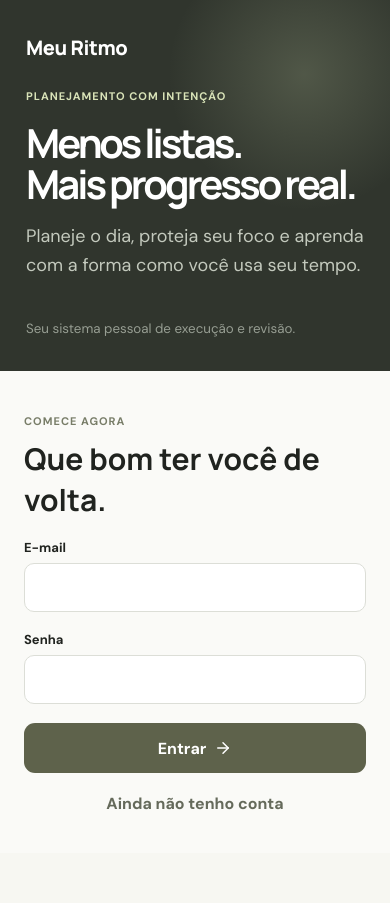
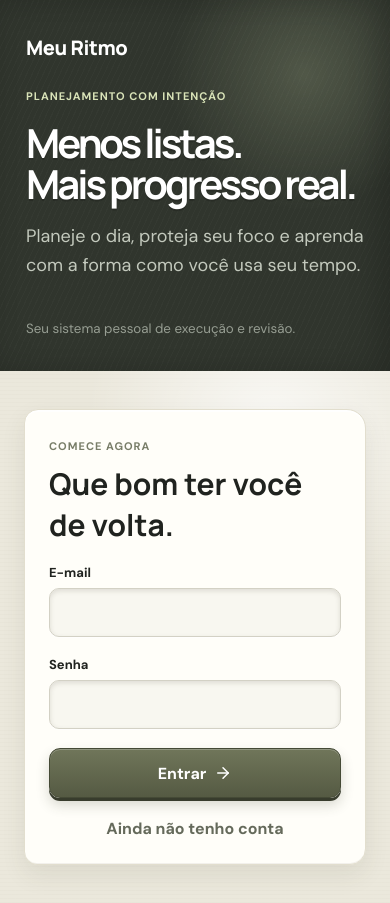
Before and after one commit to Bruno-BFS/App_Sistema_Planejamento, a React (Vite) app: page /login in a window 390 px wide. Before the commit the page ends 853 px from the top, so only its background shows below. Built offline with nearby package versions, Linux system fonts and the light colour scheme; no server answers.

Commit message:
Apply modern skeuomorphic visual system

```diff
--- a/src/index.css
+++ b/src/index.css
@@ -101,6 +101,46 @@ h1, h2, h3, .brand { font-family: 'Manrope', sans-serif; }
 .filter-group { display: flex; align-items: center; padding: 3px; border-radius: 10px; background: #f1f2ec; }.filter-group button { min-height: 34px; border: 0; border-radius: 8px; padding: 0 12px; background: transparent; color: var(--muted); font-size: 12px; font-weight: 700; }.filter-group button.active { background: white; color: var(--ink); box-shadow: 0 2px 8px rgba(40,44,35,.08); }
 .task-row.detailed { min-height: 92px; }.task-row.detailed .icon-button { flex: 0 0 auto; }
 
+/* Visual language: modern, subtle skeuomorphism. */
+:root {
+  --paper: #fffef9;
+  --paper-edge: #e2dece;
+  --desk: #ebe8dc;
+  --leather: #30362c;
+  --raised-shadow: 0 2px 1px rgba(255,255,255,.88) inset, 0 -1px 0 rgba(88,84,66,.08) inset, 0 10px 24px rgba(69,65,48,.09);
+  --pressed-shadow: 0 2px 5px rgba(62,60,46,.14) inset, 0 1px 0 rgba(255,255,255,.72);
+}
+body { background-color: var(--desk); background-image: radial-gradient(circle at 18% 12%, rgba(255,255,255,.68), transparent 30%), repeating-linear-gradient(0deg, rgba(86,80,58,.018) 0, rgba(86,80,58,.018) 1px, transparent 1px, transparent 4px); }
+.sidebar { background-color: var(--leather); background-image: radial-gradient(circle at 20% 0, rgba(255,255,255,.08), transparent 32%), repeating-linear-gradient(115deg, rgba(255,255,255,.018) 0, rgba(255,255,255,.018) 1px, transparent 1px, transparent 5px); border-right: 1px solid #1f241d; box-shadow: -8px 0 18px rgba(0,0,0,.16) inset, 7px 0 20px rgba(53,52,39,.13); }
+.brand-mark { background: linear-gradient(145deg, #e5edca, #c7d49d); border: 1px solid #afbd84; box-shadow: 0 2px 1px rgba(255,255,255,.68) inset, 0 4px 0 #87916b, 0 7px 14px rgba(0,0,0,.22); }
+.nav-item { border: 1px solid transparent; transition: transform .16s ease, background .16s ease; }
+.nav-item:not(.disabled):hover { color: white; background: rgba(255,255,255,.055); transform: translateX(2px); }
+.nav-item.active { background: linear-gradient(180deg, rgba(255,255,255,.14), rgba(255,255,255,.075)); border-color: rgba(255,255,255,.09); box-shadow: 0 1px 0 rgba(255,255,255,.09) inset, 0 3px 8px rgba(0,0,0,.16); }
+.main-content { background-image: linear-gradient(90deg, rgba(89,82,55,.018) 1px, transparent 1px), linear-gradient(rgba(89,82,55,.014) 1px, transparent 1px); background-size: 24px 24px; }
+.primary-button { background: linear-gradient(180deg, #70765a, #555a43); border: 1px solid #454a36; box-shadow: 0 1px 0 rgba(255,255,255,.24) inset, 0 3px 0 #383c2d, 0 7px 13px rgba(54,58,42,.2); transition: transform .12s ease, box-shadow .12s ease; }
+.primary-button:hover { background: linear-gradient(180deg, #656b50, #4c513b); }
+.primary-button:active { transform: translateY(2px); box-shadow: 0 1px 0 rgba(255,255,255,.15) inset, 0 1px 0 #383c2d, 0 3px 7px rgba(54,58,42,.18); }
+.secondary-button { background: linear-gradient(180deg, #f7f8f1, #e4e7d9); border: 1px solid #d4d8c8; box-shadow: 0 2px 0 white inset, 0 2px 0 #c4c9b7, 0 5px 10px rgba(57,61,45,.09); }
+.stat-card, .task-section, .task-form-card, .auth-form { background-color: var(--paper); border-color: var(--paper-edge); box-shadow: var(--raised-shadow); }
+.stat-card, .task-form-card { background-image: linear-gradient(135deg, rgba(255,255,255,.8), transparent 44%), repeating-linear-gradient(0deg, rgba(115,103,74,.018) 0, rgba(115,103,74,.018) 1px, transparent 1px, transparent 5px); border-radius: 12px 16px 14px 13px; }
+.task-section { position: relative; background-image: linear-gradient(90deg, transparent 0, transparent 38px, rgba(194,107,104,.08) 39px, transparent 40px), repeating-linear-gradient(0deg, transparent 0, transparent 31px, rgba(99,124,137,.045) 32px); border-radius: 14px 18px 16px 13px; }
+.focus-card { background-color: #3e4437; background-image: radial-gradient(circle at 10% 0, rgba(255,255,255,.1), transparent 30%), repeating-linear-gradient(120deg, rgba(255,255,255,.02) 0, rgba(255,255,255,.02) 1px, transparent 1px, transparent 5px); border: 1px solid #2f342a; box-shadow: 0 2px 1px rgba(255,255,255,.13) inset, 0 -3px 7px rgba(0,0,0,.14) inset, 0 15px 30px rgba(50,58,43,.19); }
+.focus-card time { font: 700 20px ui-monospace, SFMono-Regular, Consolas, monospace; letter-spacing: 1.5px; color: #dfe8c6; background: #282e25; border: 1px solid #1f241d; border-radius: 8px; padding: 8px 11px; box-shadow: 0 3px 8px rgba(0,0,0,.3) inset, 0 1px 0 rgba(255,255,255,.1); }
+.focus-card button { background: linear-gradient(180deg, rgba(255,255,255,.17), rgba(255,255,255,.08)); border: 1px solid rgba(255,255,255,.09); box-shadow: 0 2px 0 rgba(0,0,0,.22); }
+.quick-task { background: var(--paper); border-color: var(--paper-edge); box-shadow: var(--raised-shadow); }
+.quick-task input, .quick-task select, .task-form-card input, .task-form-card select, .task-form-card textarea, .auth-form input, .search-field { background: #f8f7f0; border-color: #d3d1c5; box-shadow: var(--pressed-shadow); }
+.check-button { border: 1px solid #aaa99e; background: linear-gradient(145deg, #fff, #e8e7df); box-shadow: 0 2px 4px rgba(64,63,49,.18) inset, 0 1px 0 white; }
+.done .check-button { background: linear-gradient(145deg, #858b72, #666c58); border-color: #5b614e; box-shadow: 0 1px 3px rgba(0,0,0,.24) inset; }
+.login-intro { background-color: #30352d; background-image: radial-gradient(circle at 78% 20%, rgba(210,224,178,.2), transparent 32%), repeating-linear-gradient(115deg, rgba(255,255,255,.018) 0, rgba(255,255,255,.018) 1px, transparent 1px, transparent 5px); box-shadow: -12px 0 30px rgba(0,0,0,.18) inset; }
+.login-intro h1 { text-shadow: 0 2px 0 rgba(0,0,0,.16); }
+.login-panel { background-color: var(--desk); background-image: radial-gradient(circle at 70% 10%, rgba(255,255,255,.7), transparent 34%), repeating-linear-gradient(0deg, rgba(86,80,58,.018) 0, rgba(86,80,58,.018) 1px, transparent 1px, transparent 4px); }
+.auth-form { padding: clamp(24px, 4vw, 38px); border: 1px solid var(--paper-edge); border-radius: 14px 19px 16px 13px; }
+button:focus-visible, a:focus-visible, input:focus-visible, select:focus-visible, textarea:focus-visible { outline: 3px solid rgba(105,116,80,.3); outline-offset: 3px; }
+
+@media (prefers-reduced-motion: reduce) {
+  *, *::before, *::after { scroll-behavior: auto !important; transition-duration: .01ms !important; animation-duration: .01ms !important; animation-iteration-count: 1 !important; }
+}
+
 @media (max-width: 800px) {
   .app-shell { grid-template-columns: 1fr; }.sidebar { position: static; height: auto; padding: 16px; flex-direction: row; align-items: center; }.nav-list { margin: 0 0 0 auto; display: flex; }.nav-item { padding: 0 12px; }.nav-item.disabled, .sidebar-footer { display: none; }.today-page { width: min(100% - 28px, 700px); padding-top: 30px; }.stats-grid { grid-template-columns: 1fr; }.login-page { grid-template-columns: 1fr; }.login-intro { min-height: 44vh; }.quick-task { flex-wrap: wrap; }.quick-task > input { flex-basis: 100%; }.form-grid { grid-template-columns: 1fr; }.task-toolbar { align-items: stretch; flex-direction: column; }.search-field { width: 100%; }
 }
```
Also changed, not shown: 2 other files (tests, documents, lock files or other folders).
